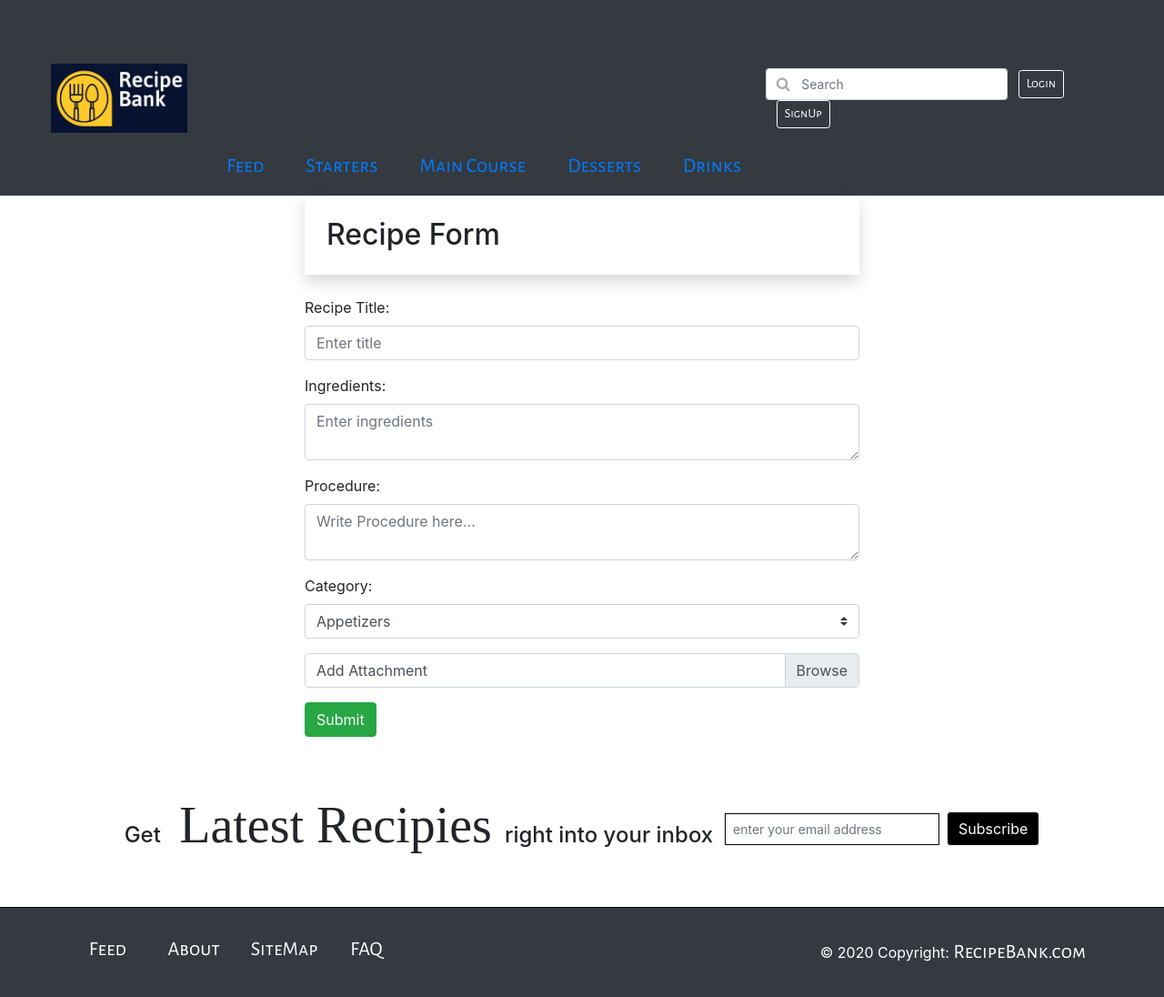
After one commit to yashpathak19/recipe-bank, a PHP site: page /recipeform.php in a window 1280 px wide. The commit adds this page. Shown: the whole page at 91% size. Run offline with PHP 8.4, Linux system fonts and the light colour scheme.

Commit message:
add:recipe form page

```diff
--- a/header.php
+++ b/header.php
@@ -27,8 +27,8 @@
                 <span class="fa fa-search form-control-feedback"></span>
                 <input type="text" class="form-control btn-sm" placeholder="Search">
             </div>
-            <a class="btn btn-sm btn-outline-success my-2 my-sm-0" href="#">Login</a>
-            <a class="btn btn-sm btn-outline-success my-2 my-sm-0" href="#">SignUp</a>
+            <a class="btn btn-sm btn-outline-success my-2 my-sm-0" href="login.php">Login</a>
+            <a class="btn btn-sm btn-outline-success my-2 my-sm-0" href="signup.php">SignUp</a>
         </form>
     </div>
 </nav>
--- /dev/null
+++ b/recipeform.php
@@ -0,0 +1,59 @@
+<!DOCTYPE html>
+<html lang="en">
+<head>
+    <meta charset="utf-8"/>
+    <meta name="viewport" content="width=device-width, initial-scale=1, shrink-to-fit=no">
+
+    <title>Home Page</title>
+    <link href='https://fonts.googleapis.com/css?family=Alegreya Sans SC' rel='stylesheet'>
+    <link rel="stylesheet" type="text/css" href="css/style.css">
+    <link rel="stylesheet" href="https://stackpath.bootstrapcdn.com/bootstrap/4.4.1/css/bootstrap.min.css" integrity="sha384-Vkoo8x4CGsO3+Hhxv8T/Q5PaXtkKtu6ug5TOeNV6gBiFeWPGFN9MuhOf23Q9Ifjh" crossorigin="anonymous">
+    <link href="https://cdnjs.cloudflare.com/ajax/libs/font-awesome/4.7.0/css/font-awesome.min.css" rel="stylesheet">
+
+</head>
+
+<body>
+    <header class="bg-dark">
+        <?php include 'header.php'?>
+    </header>
+    <main>
+        <div class="container" style="max-width: 50%;">
+            <h2 class="shadow p-4 mb-4 bg-white">Recipe Form</h2>
+            <form>
+                <div class="form-group">
+                    <label for="title">Recipe Title:</label>
+                    <input type="text" class="form-control" id="title" placeholder="Enter title">
+                </div>
+                <div class="form-group">
+                    <label for="ingred">Ingredients:</label>
+                    <textarea class="form-control" id="ingred" placeholder="Enter ingredients"></textarea>
+                </div>
+                <div class="form-group">
+                    <label for="proc">Procedure:</label>
+                    <textarea class="form-control" id="proc" placeholder="Write Procedure here..."></textarea>
+                </div>
+                <div class="form-group">
+                    <label for="category">Category:</label>
+                    <select class="custom-select" id="category" placeholder="Write Procedure here...">
+                        <option>Appetizers</option>
+                        <option>Main Course</option>
+                        <option>Deserts</option>
+                        <option>Bevarages</option>
+                    </select>
+                </div>
+                <div class="custom-file">
+                    <input type="file" class="custom-file-input" id="customFile" accept="image/*">
+                    <label class="custom-file-label" for="customFile">Add Attachment</label>
+                </div>
+
+                <button type="submit" id="btn" class="btn btn-success">Submit</button>
+
+            </form>
+        </div>
+    </main>
+
+    <footer class="page-footer font-small ">
+        <?php include 'footer.php'?>
+    </footer>
+</body>
+</html>
```
